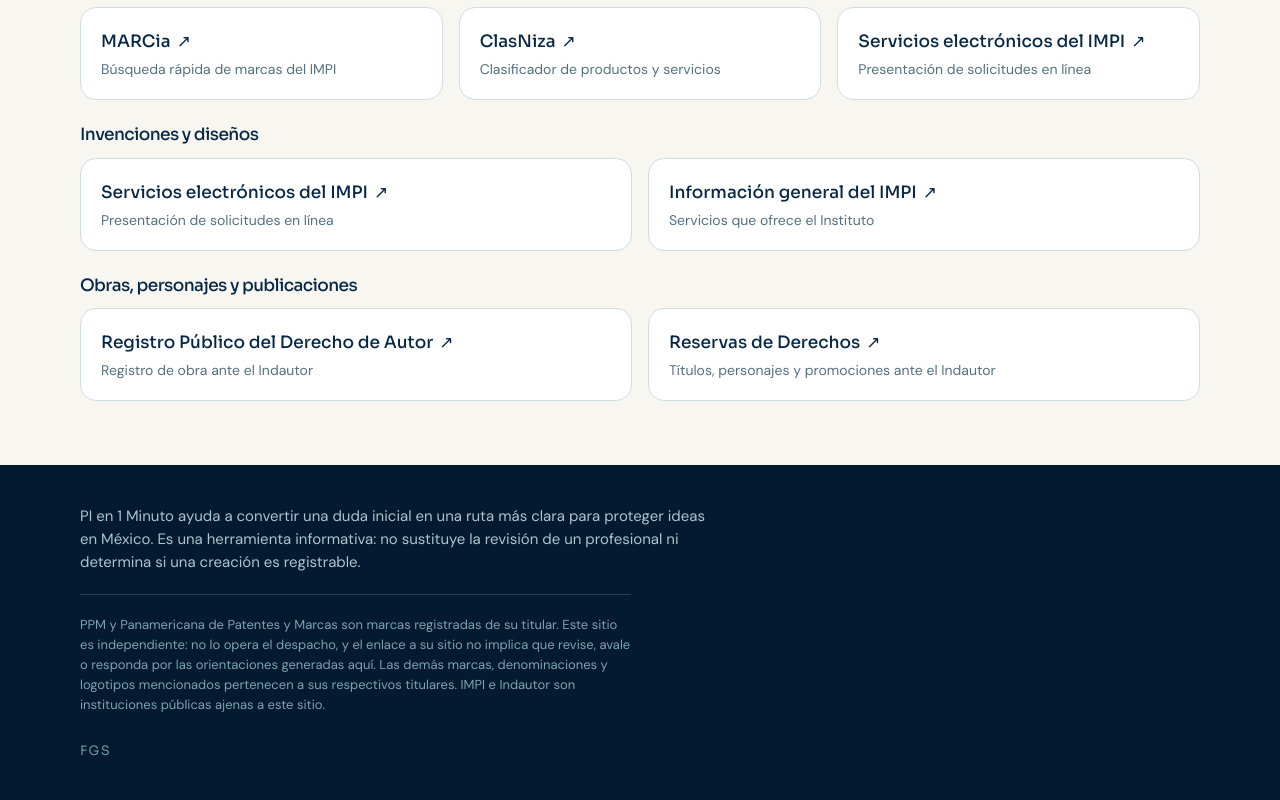
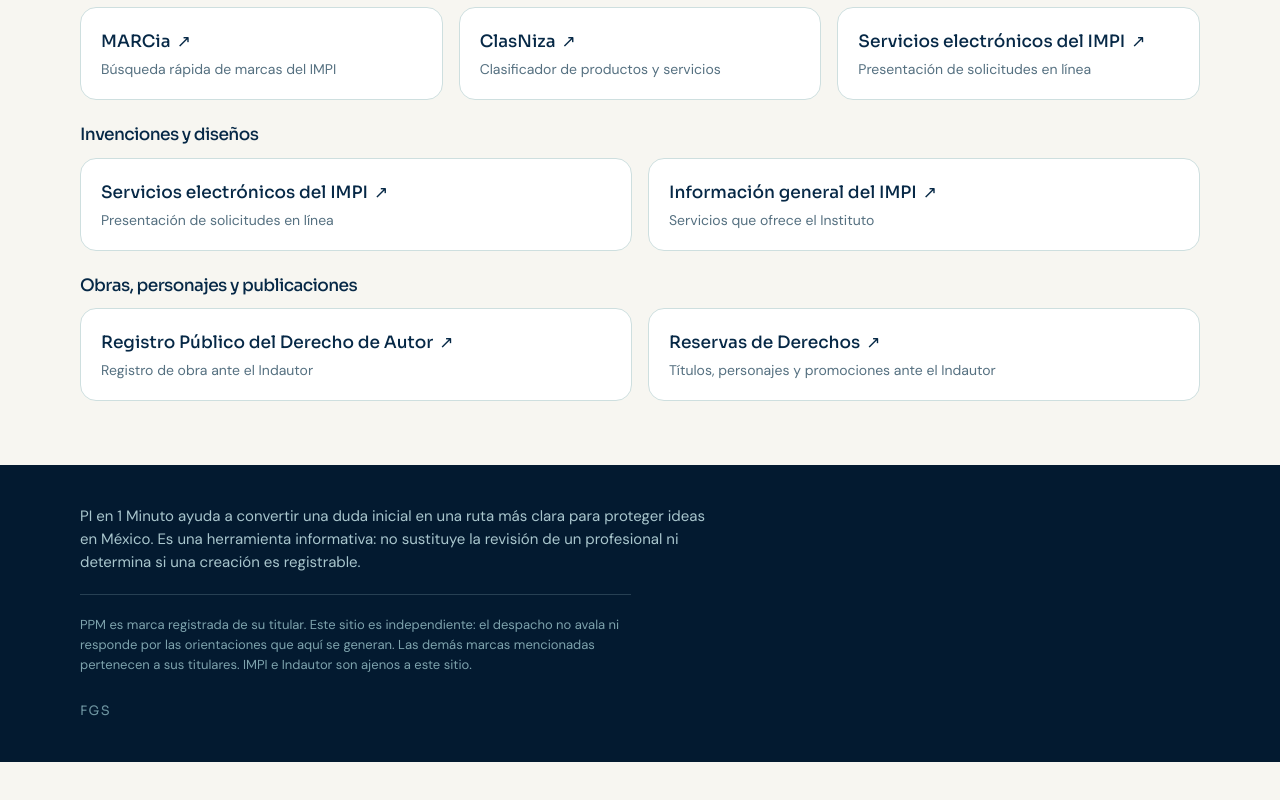
Before and after one commit to feguse/pi-en-1-minuto, a Next.js app: page / in a window 1280 px wide. Shown: the part 2314-3114 px from the top of the page. After the commit the page ends 3076 px from the top, so only its background shows below. Built offline with nearby package versions, Linux system fonts and the light colour scheme.

Commit message:
Acorta el aviso de marcas
Co-Authored-By: Claude Opus 5 <noreply@anthropic.com>

```diff
--- a/app/lib.ts
+++ b/app/lib.ts
@@ -210,7 +210,7 @@ export const AVISO_LEGAL =
 
 /** Aviso de marcas y de independencia respecto del despacho. */
 export const AVISO_MARCAS =
-  "PPM y Panamericana de Patentes y Marcas son marcas registradas de su titular. Este sitio es independiente: no lo opera el despacho, y el enlace a su sitio no implica que revise, avale o responda por las orientaciones generadas aquí. Las demás marcas, denominaciones y logotipos mencionados pertenecen a sus respectivos titulares. IMPI e Indautor son instituciones públicas ajenas a este sitio.";
+  "PPM es marca registrada de su titular. Este sitio es independiente: el despacho no avala ni responde por las orientaciones que aquí se generan. Las demás marcas mencionadas pertenecen a sus titulares. IMPI e Indautor son ajenos a este sitio.";
 
 /** Letra chiquita al pie de cada resultado. El tono del dictamen lo exige. */
 export const LETRA_CHIQUITA =
```
